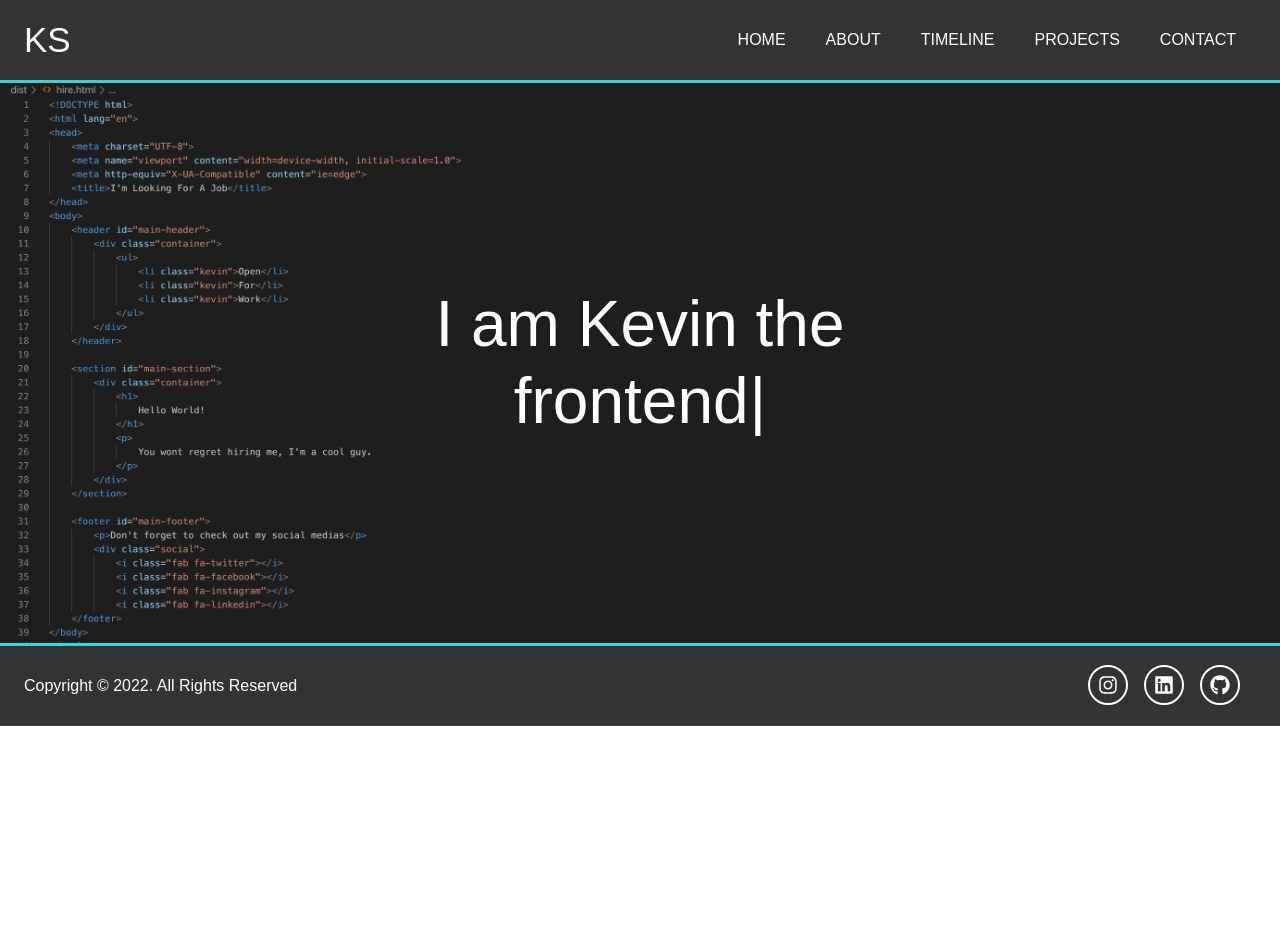
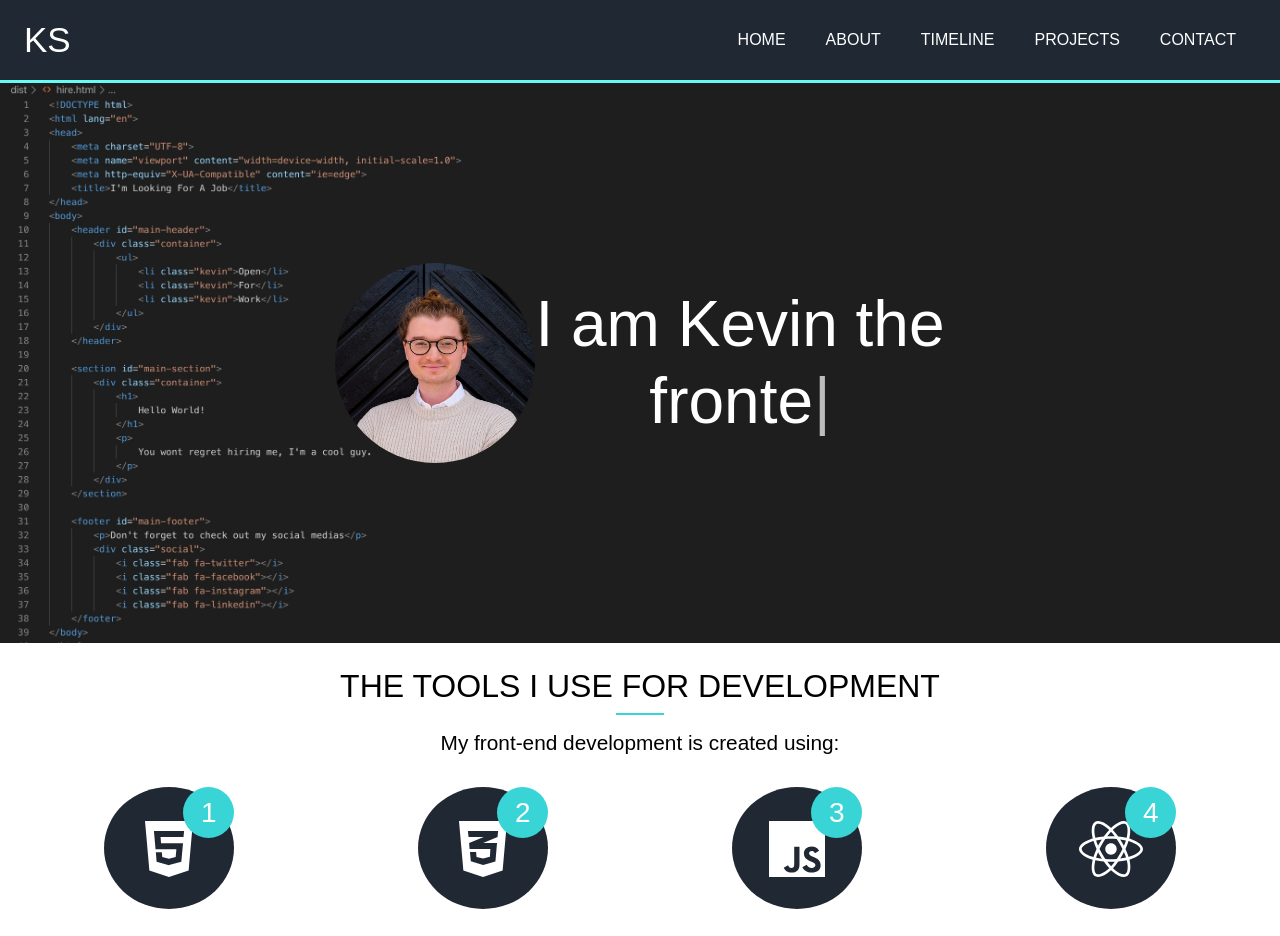
Before and after one commit to kevinsvanback/portfolio-website, a React (Create React App) app: page / in a window 1280 px wide. Shown: the top 936 px of the page. Before the commit the page ends 800 px from the top, so only its background shows below. Built offline with nearby package versions, Linux system fonts and the light colour scheme.

Commit message:
HomePage styles

```diff
--- a/src/components/Footer.module.css
+++ b/src/components/Footer.module.css
@@ -1,5 +1,5 @@
 .footer {
-  background-color: #333;
+  background-color: #1f2833;
   color: #fff;
   height: 80px;
   border-top: 3px solid #39D4D5;
@@ -33,5 +33,5 @@
 }
 
 .icon:hover {
-  color: #39D4D5;
+  color: #66FCF1;
 }
--- a/src/components/Header.module.css
+++ b/src/components/Header.module.css
@@ -1,6 +1,6 @@
 .header {
-  background-color: #333;
-  border-bottom: 3px solid #39D4D5;
+  background-color: #1f2833;
+  border-bottom: 3px solid #66FCF1;
 }
 
 .container {
@@ -16,12 +16,18 @@
   justify-content: space-between;
   align-items: center;
   height: 80px;
-  background-color: #333;
+  background-color: #1f2833;
 }
 
 .logo {
  color: #fff;
  font-size: 35px;
+}
+
+.logo img {
+  height: 60px;
+  width: 60px;
+  border-radius: 50%;
 }
 
 ul {
--- a/src/pages/HomePage.js
+++ b/src/pages/HomePage.js
@@ -1,10 +1,16 @@
+import { faCss3Alt, faHtml5, faJs, faReact } from '@fortawesome/free-brands-svg-icons';
+import { FontAwesomeIcon } from '@fortawesome/react-fontawesome';
 import React from 'react';
 import Typewriter from 'typewriter-effect';
+import profileImg from '../images/profile.jpg';
 import styles from './HomePage.module.css';
 
 const HomePage = () => {
   return (
-    <section className={styles.homeSection}>
+    <>
+      <section className={styles.typewriterSection}>
+        <img className={styles.profileImg} src={profileImg} alt=':)' />
+
         <div className={styles.typewriter}>
           <p>I am Kevin the </p> <Typewriter options={{
             strings: ['frontend developer'],
@@ -13,6 +19,47 @@ const HomePage = () => {
           }} />
         </div>
       </section>
+      <section className={styles.developmentSection}>
+        <h2 className={styles.sectionTitle}>
+          The Tools I Use For Development
+        </h2>
+
+        <div className={styles.bottomLine}></div>
+        <p className={styles.lead}>
+          My front-end development is created using:
+        </p>
+        <div className={styles.process}>
+          <div className={styles.processChunk}>
+            <div className={styles.processIcon}>
+              <FontAwesomeIcon icon={faHtml5} size='4x' />
+              <div className={styles.procesStep}>1</div>
+            </div>
+            <h3>HTML</h3>
+          </div>
+          <div className={styles.processChunk}>
+            <div className={styles.processIcon}>
+              <FontAwesomeIcon icon={faCss3Alt} size='4x' />
+              <div className={styles.procesStep}>2</div>
+            </div>
+            <h3>CSS</h3>
+          </div>
+          <div className={styles.processChunk}>
+            <div className={styles.processIcon}>
+              <FontAwesomeIcon icon={faJs} size='4x' />
+              <div className={styles.procesStep}>3</div>
+            </div>
+            <h3>JavaScript</h3>
+          </div>
+          <div className={styles.processChunk}>
+            <div className={styles.processIcon}>
+              <FontAwesomeIcon icon={faReact} size='4x' />
+              <div className={styles.procesStep}>4</div>
+            </div>
+            <h3>React</h3>
+          </div>
+        </div>
+      </section>
+    </>
   );
 };
 
--- a/src/pages/HomePage.module.css
+++ b/src/pages/HomePage.module.css
@@ -1,4 +1,10 @@
-.homeSection {
+.profileImg {
+  width: 200px;
+  height: 200px;
+  border-radius: 50%;
+}
+
+.typewriterSection {
   display: flex;
   justify-content: center;
   align-items: center;
@@ -14,3 +20,90 @@
   line-height: 1.2;
   color: #fff;
 }
+
+.developmentSection {
+  display: block;
+  max-width: 1280px;
+  padding: 0 24px;
+  margin: auto;
+  overflow: hidden;
+}
+
+.sectionTitle {
+  margin-top: 25px;
+  font-size: 2rem;
+  display: block;
+  padding-bottom: 0.5rem;
+  text-align: center;
+  font-weight: 100;
+  text-transform: uppercase;
+}
+
+.process {
+  display: grid;
+  grid-template-columns: repeat(4, 1fr);
+  grid-gap: 1.5rem;
+  text-align: center;
+}
+
+.processChunk {
+  display: flex;
+  flex-direction: column;
+}
+
+.processChunk h3 {
+  margin-top: 25px;
+  margin-bottom: 25px;
+  color: #000;
+}
+
+.procesStep {
+  position: absolute;
+  top: 0;
+  right: 0;
+  font-size: 28px;
+  background: #39D4D5;
+  border-radius: 50%;
+  height: 15px;
+  width: 15px;
+  line-height: 15px;
+  padding: 18px;
+  transition: all 1s;
+}
+
+.processIcon {
+  align-self: center;
+  justify-self: center;
+  border-radius: 50%;
+  background: #1f2833;
+  color: white;
+  padding: 30px 30px 22px 30px;
+  width: 70px;
+  height: 70px;
+  line-height: 70px;
+  text-align: center;
+  position: relative;
+  transition: all 1s;
+}
+
+.processIcon:hover {
+  background: #39D4D5;
+}
+
+.processIcon:hover .procesStep {
+  background: #1f2833;
+}
+
+.bottomLine {
+  height: 2px;
+  width: 3rem;
+  background: #39D4D5;
+  display: block;
+  margin: 0 auto 1rem auto;
+}
+
+.lead {
+  font-size: 1.3rem;
+  margin-bottom: 2rem;
+  text-align: center;
+}
```
Also changed, not shown: src/images/profile.jpg (added). Lines whose indentation alone changed are shown as unchanged.
